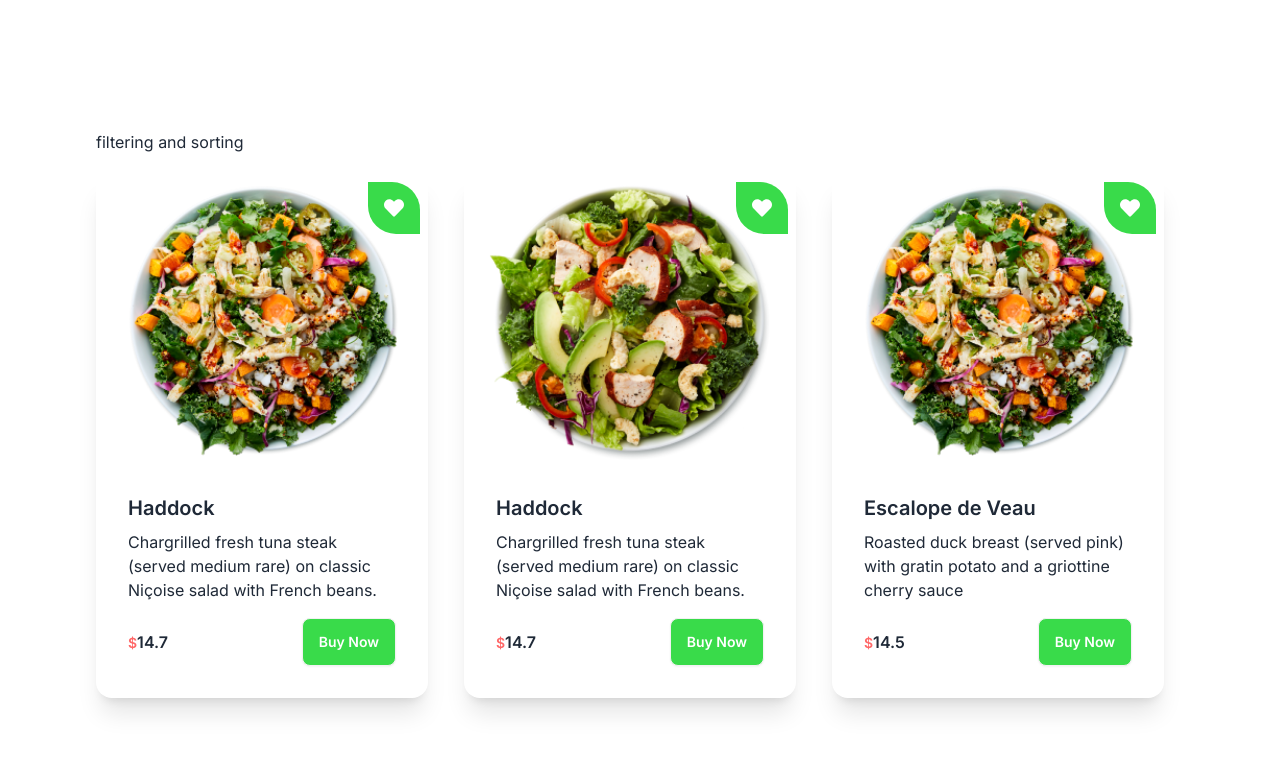
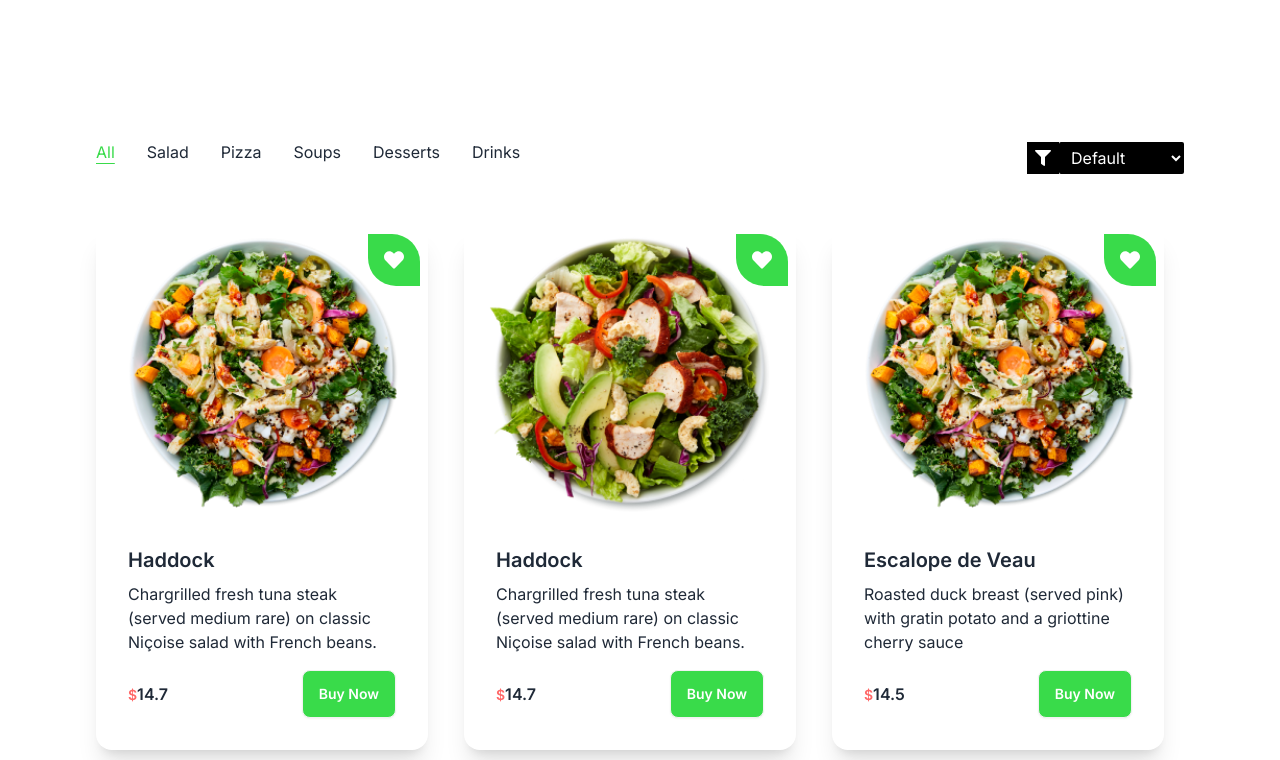
Before and after one commit to Rukunuljoy/Food-ordering-client, a React (Vite) app: page /menu in a window 1280 px wide. Shown: the part 480-1240 px from the top of the page. Built offline with nearby package versions, Linux system fonts and the light colour scheme.

Commit message:
filtering, sorting, pagination is completed

```diff
--- a/src/App.css
+++ b/src/App.css
@@ -23,3 +23,9 @@
 .heartStar{
     border-radius: 0px 28px 0px 28px;
 }
+
+.active{
+    text-decoration: underline;
+    text-underline-offset: 5px;
+    color:#39DB4A;
+}
--- a/src/pages/Shop/Menu.jsx
+++ b/src/pages/Shop/Menu.jsx
@@ -1,19 +1,20 @@
 import React, { useEffect, useState } from "react";
 import Cards from "../../components/Cards";
+import { FaFilter } from "react-icons/fa";
 
 const Menu = () => {
   const [menu, setMenu] = useState([]);
   const [filteredItem, setFilteredItem] = useState([]);
   const [selectedCategory, setSelectedCategory] = useState("all");
   const [sortOption, setSortOption] = useState("default");
+  const [currentPage, setCurrentPage] = useState(1)
+  const [ItemsPerPage] = useState(8)
 
   useEffect(() => {
-    //fetching data from backend server
     const fetchData = async () => {
       try {
         const response = await fetch("/menu.json");
         const data = await response.json();
-        // console.log(data);
         setMenu(data);
         setFilteredItem(data);
       } catch (err) {
@@ -21,54 +22,66 @@
       }
     };
 
-    //call the function
     fetchData();
   }, []);
 
-  //filtering data based on categories
-  const FilteredItem = (category) => {
-    const Filtered = (category = "all"
-      ? menu
-      : menu.filter((item) => item.category === category));
-
-    setFilteredItem(Filtered);
+  const FilteredItems = (category) => {
+    if (category === "all") {
+      setFilteredItem(menu);
+    } else {
+      const filtered = menu.filter((item) => item.category === category);
+      setFilteredItem(filtered);
+    }
     setSelectedCategory(category);
+    setCurrentPage(1)
   };
 
-  //   show all data
-  const showaAll = () => {
+  // const FilteredItems = (category) => {
+  //   const Filtered = (category = "all"
+  //     ? menu
+  //     : menu.filter((item) => item.category === category));
+
+  //   setFilteredItem(Filtered);
+  //   setSelectedCategory(category);
+  // };
+
+  const showAll = () => {
     setFilteredItem(menu);
     setSelectedCategory("all");
+    setCurrentPage(1)
   };
 
-  //sorting based om A-Z, Z-A, Low-High pricing
   const handleSortChange = (option) => {
     setSortOption(option);
 
     let sortedItems = [...filteredItem];
-
-    //logic
     switch (option) {
       case "A-Z":
         sortedItems.sort((a, b) => a.name.localeCompare(b.name));
         break;
       case "Z-A":
         sortedItems.sort((a, b) => b.name.localeCompare(a.name));
-
         break;
       case "low-to-high":
-        sortedItems.sort((a, b) => a.price.localeCompare(b.name));
+        sortedItems.sort((a, b) => a.price - b.price);
         break;
       case "high-to-low":
-        sortedItems.sort((a, b) => b.price.localeCompare(a.name));
+        sortedItems.sort((a, b) => b.price - a.price);
         break;
       default:
-        //code break
         break;
     }
 
     setFilteredItem(sortedItems);
+    setCurrentPage(1)
   };
+
+  //pagination logic
+
+const indexOfLastPage = currentPage * ItemsPerPage
+const indexOfFirstPage = indexOfLastPage - ItemsPerPage;
+const currentItem = filteredItem.slice(indexOfFirstPage, indexOfLastPage);
+const paginate = (pageNumber) => setCurrentPage(pageNumber)
 
   return (
     <div>
@@ -93,17 +106,74 @@
       {/* menu shop categories  */}
       <div className="section-container">
         {/* filtering and sorting  */}
+          <div className="flex flex-col md:flex-row flex-wrap md:justify-between item-center space-y-3 mb-8">
+            {/* all category button  */}
+            <div className="flex flex-row justify-start md:items-center md:gap-8 gap-4 flex-wrap">
+              <button onClick={showAll}
+              className={selectedCategory === "all" ? "active" : ""}
+              >All</button>
+              <button onClick={()=>FilteredItems("salad")}
+              className={selectedCategory === "salad" ? "active" : ""}
+              >Salad</button>
+              <button onClick={()=>FilteredItems("pizza")}
+              className={selectedCategory === "pizza" ? "active" : ""}
+              >Pizza</button>
+              <button onClick={()=>FilteredItems("soup")}
+              className={selectedCategory === "soup" ? "active" : ""}
+              >Soups</button>
+              <button onClick={()=>FilteredItems("dessert")}
+              className={selectedCategory === "dessert" ? "active" : ""}
+              >Desserts</button>
+              <button onClick={()=>FilteredItems("drinks")}
+              className={selectedCategory === "drinks" ? "active" : ""}
+              >Drinks</button>
+            </div>
 
-        <div>filtering and sorting</div>
+            {/* sorting base filtering  */}
+            <div className="flex justify-end mb-4 rounded-r-none">
+              <div className="bg-black p-2">
+                <FaFilter className="h-4 w-4 text-white"/>
+              </div>
+
+              {/* sorting options  */}
+
+              <select name="sort" id="sort"
+              onChange={(e)=>handleSortChange(e.target.value)}
+              value={sortOption}
+              className="bg-black text-white px-2 py-1 rounded-sm"
+              >
+                <option value="default">Default</option>
+                <option value="A-Z">A-Z</option>
+                <option value="Z-A">Z-A</option>
+                <option value="low-to-high">low-to-high</option>
+                <option value="high-to-low">high-to-low</option>
+              </select>
+            </div>
+          </div>
         {/* products card */}
         <div className="grid md:grid-cols-3 sm:grid-cols-2 grid-cols-1 gap-4">
             {
-                filteredItem.map((item) =>(
+                currentItem.map((item) =>(
                     <Cards key={item._id} item={item}/>
                 ))
             }
         </div>
       </div>
+
+      {/* pagination section  */}
+            <div className="flex justify-center my-8">
+            {
+        Array.from({length: Math.ceil(filteredItem.length / ItemsPerPage)}).map((_,index)=>(
+          <button key={index + 1}
+          onClick={()=>paginate(index + 1)}
+          className={`mx-1 px-3 py-1 rounded-full ${currentPage === index + 1  ? "bg-green text-white" : "bg-gray-200"}`}
+          >
+            {index + 1}
+          </button>
+        ))
+      }
+            </div>
+
     </div>
   );
 };
```
Also changed, not shown: src/layout/Main.jsx (line endings or trailing spaces).
